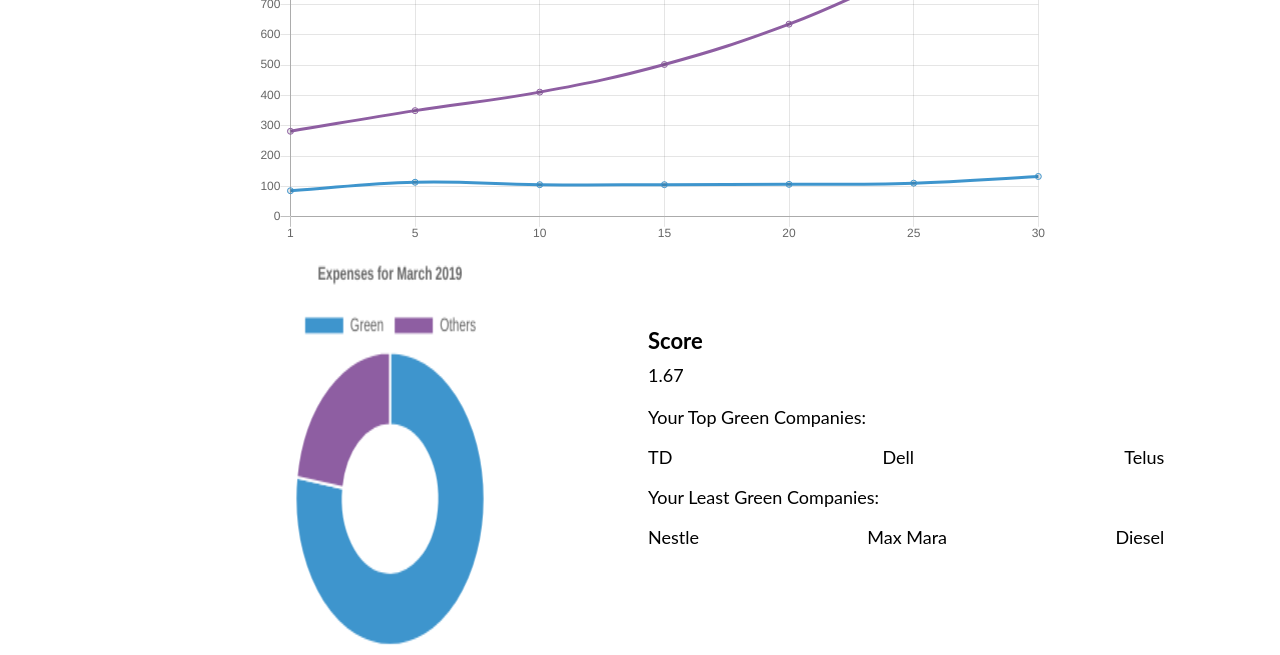
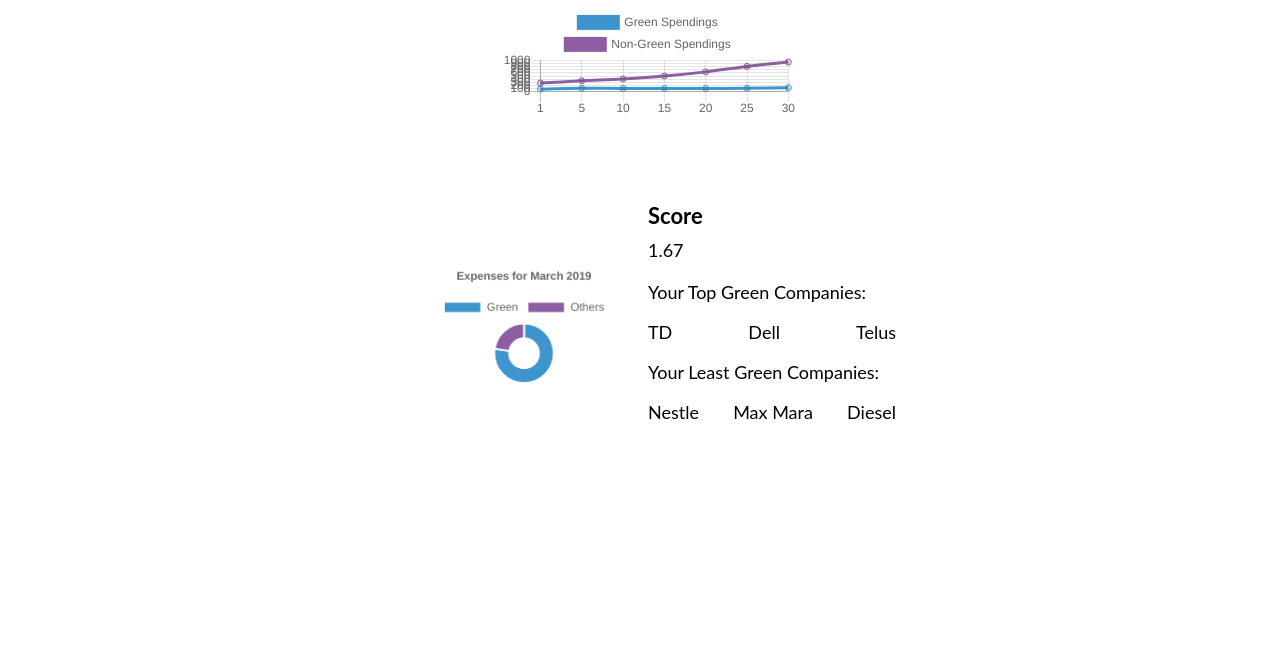
Before and after one commit to shahrzad88/mlh-project, a website: page app/public/report.html in a window 1280 px wide. Shown: the part 298-953 px from the top of the page. Drawn offline with nearby package versions, Linux system fonts and the light colour scheme.

Commit message:
Changed height

```diff
--- a/app/public/css/report.css
+++ b/app/public/css/report.css
@@ -44,12 +44,12 @@
 }
 
 #line {
-  height: 50%;
+  max-height: 50%;
   max-width: 100%;
 }
 
 #donut {
-  height: 100%;
+  max-height: 100%;
   max-width: 50%;
 }
 
```
